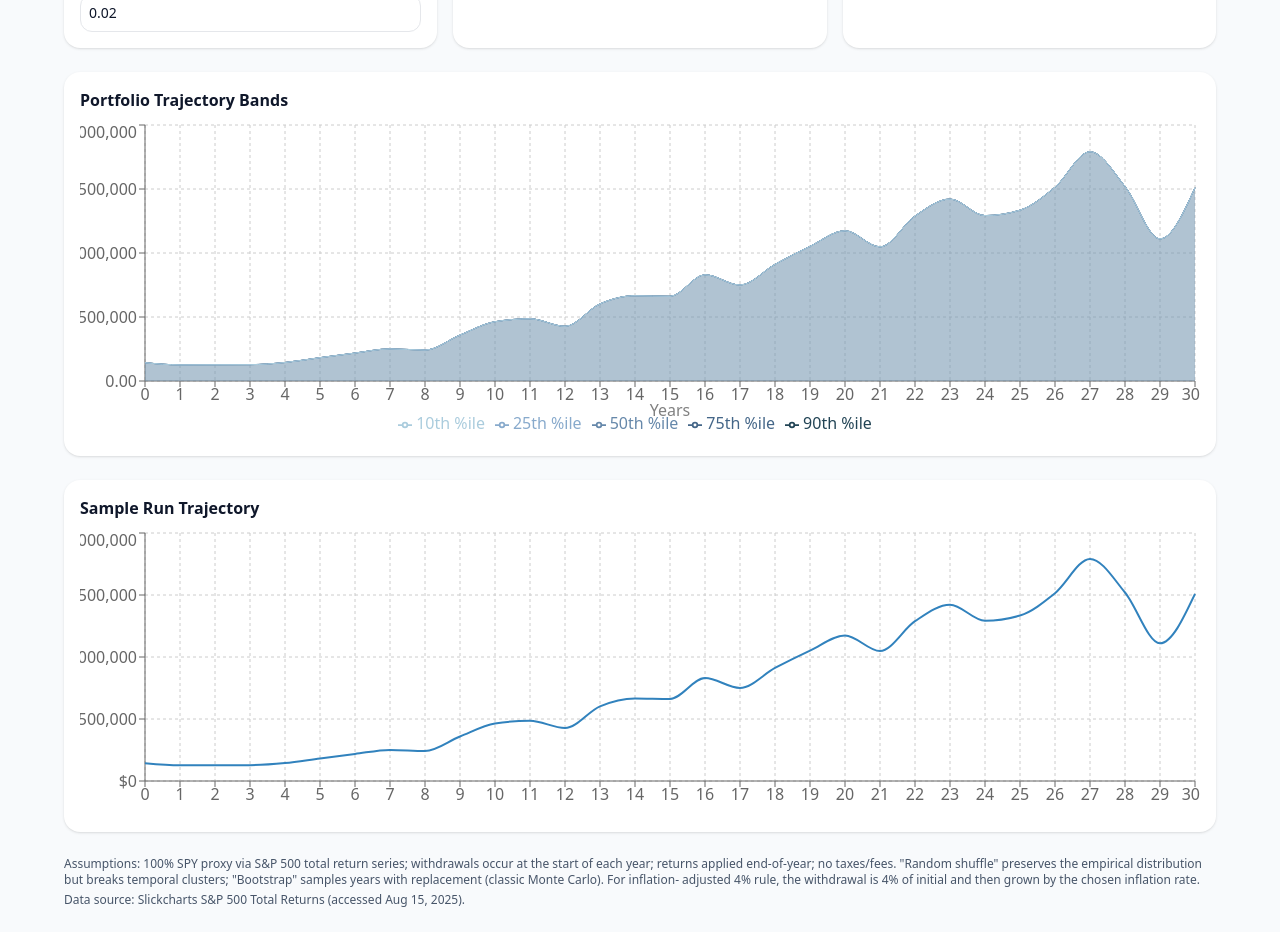
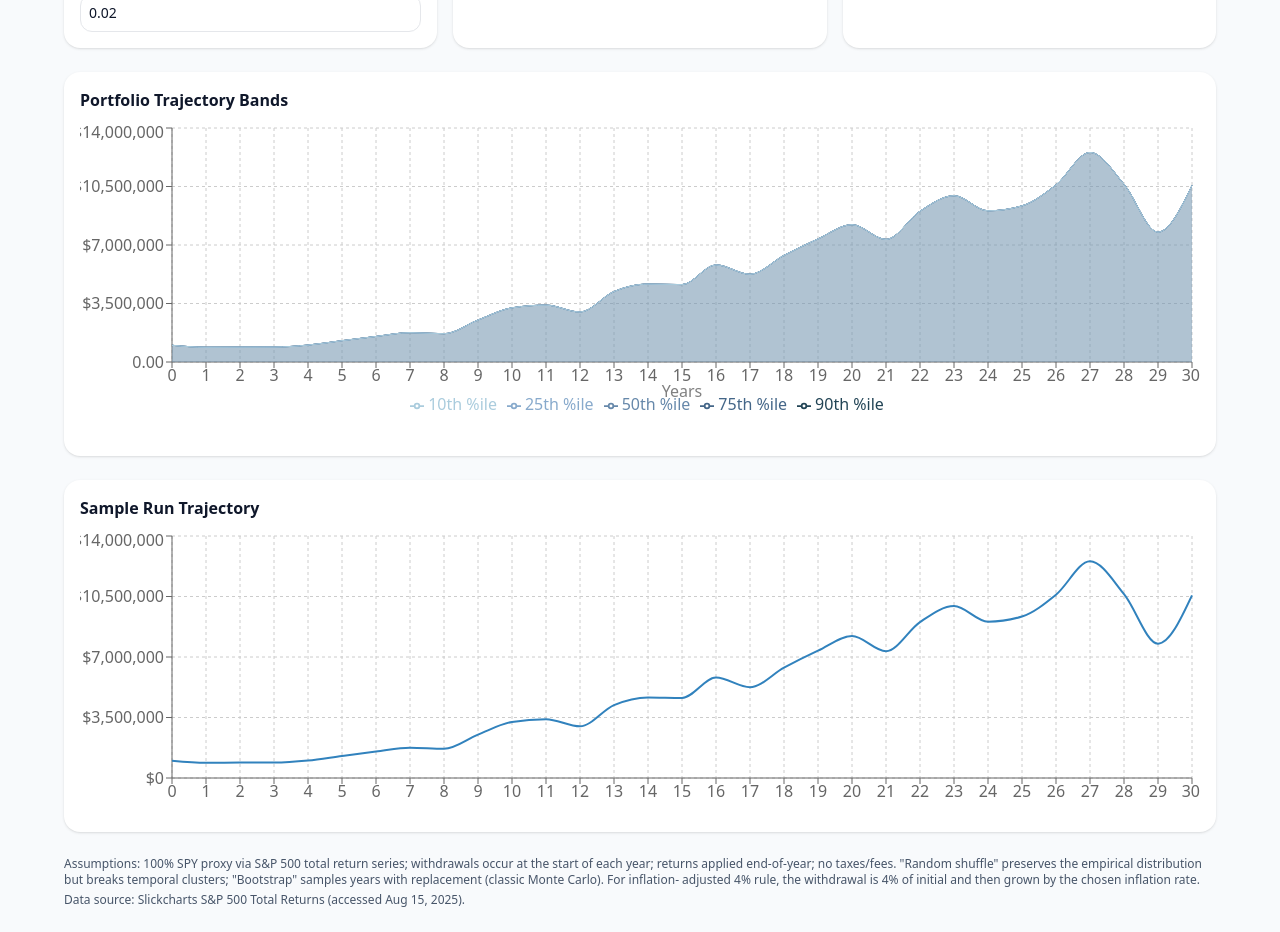
Before and after one commit to GodsMoon/bucket-retirement-calculator, a React (Vite) app: page / in a window 1280 px wide. Shown: the part 420-1352 px from the top of the page. Built offline with nearby package versions, Linux system fonts and the light colour scheme.

Commit message:
fixed chart

```diff
--- a/src/App.tsx
+++ b/src/App.tsx
@@ -338,11 +338,11 @@ export default function App() {
           {stats && (
             <div className="h-80">
               <ResponsiveContainer width="100%" height="100%">
-                <AreaChart data={stats.bands.map(b=>({ year: b.year, p10: b.p10, p25: b.p25, p50: b.p50, p75: b.p75, p90: b.p90 }))}>
+                <AreaChart data={stats.bands.map(b=>({ year: b.year, p10: b.p10, p25: b.p25, p50: b.p50, p75: b.p75, p90: b.p90 }))} margin={{ left: 32, right: 8, top: 8, bottom: 24 }}>
                   <CartesianGrid strokeDasharray="3 3" />
                   <XAxis dataKey="year" tickFormatter={(t)=>`${t}`} label={{ value: "Years", position: "insideBottom", offset: -5 }} />
                   <YAxis tickFormatter={(v)=> (v>=1? (currency.format(v)) : v.toFixed(2))} />
-                  <Tooltip formatter={(v: any)=> typeof v === 'number' ? currency.format(v) : v} />
+                  <Tooltip formatter={(v: any)=> typeof v === 'number' ? currency.format(v) : v} itemSorter={(item) => {return (item.value as number) * -1;}}/>
                   <Legend />
                   <Area type="monotone" dataKey="p90" name="90th %ile" fillOpacity={0.15} stroke="#245" fill="#245" />
                   <Area type="monotone" dataKey="p75" name="75th %ile" fillOpacity={0.15} stroke="#468" fill="#468" />
@@ -360,7 +360,7 @@ export default function App() {
           {sampleRun && (
             <div className="h-72">
               <ResponsiveContainer width="100%" height="100%">
-                <LineChart data={sampleRun.balances.map((b, i)=>({ year: i, balance: b }))}>
+                <LineChart data={sampleRun.balances.map((b, i)=>({ year: i, balance: b }))} margin={{ left: 32, right: 8, top: 8, bottom: 8 }}>
                   <CartesianGrid strokeDasharray="3 3" />
                   <XAxis dataKey="year" />
                   <YAxis tickFormatter={(v)=> currency.format(v as number)} />
--- a/src/index.css
+++ b/src/index.css
@@ -3,4 +3,4 @@
 @tailwind utilities;
 
 /* optional sanity check: this will make the page obvious if Tailwind compiled */
-body { @apply bg-slate-50 text-slate-900; }
+body { @apply bg-slate-100 text-slate-900; }
```
